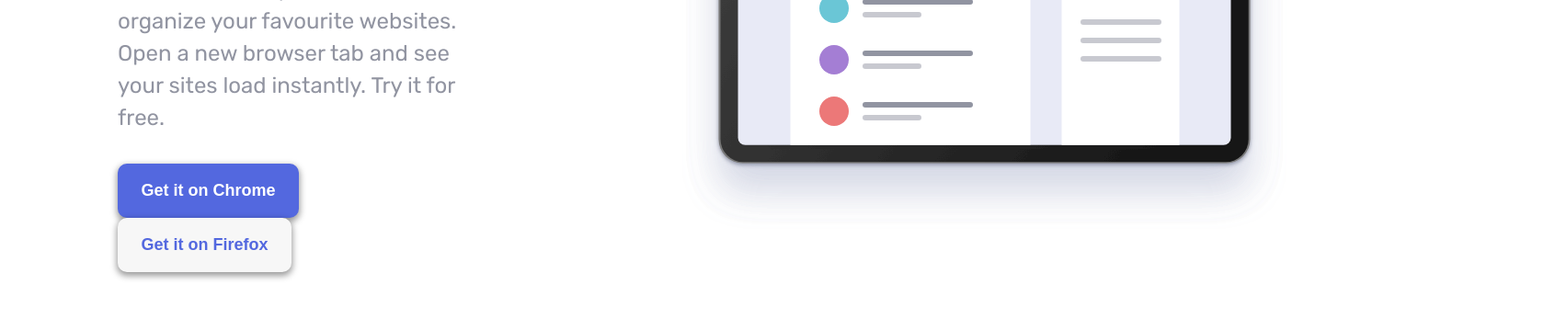
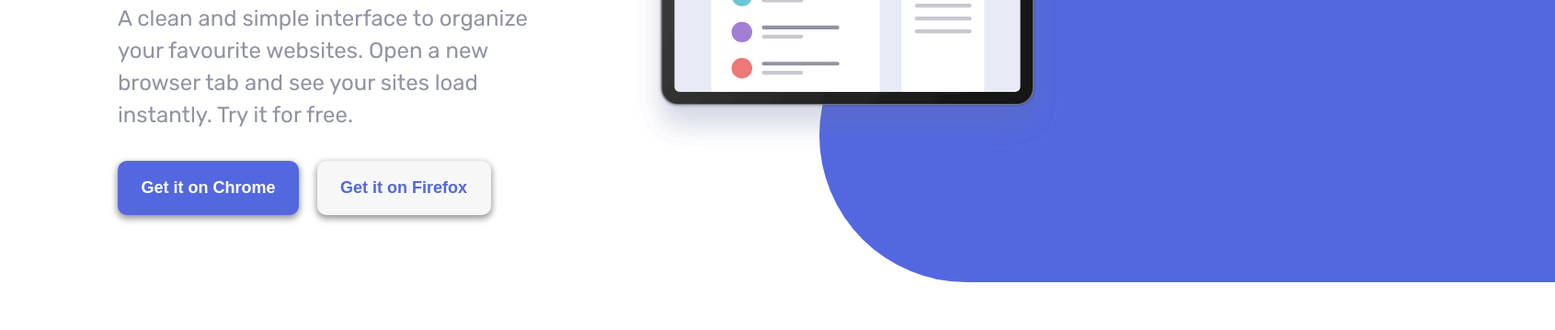
Before and after one commit to Aaryash-Shakya/PRODIGY_WD_01, a plain HTML site: page index.html in a window 1280 px wide. Shown: the part 441-800 px from the top of the page at 92% size, 1691 px wide, since content can reach past the window. Drawn offline with Linux system fonts and the light colour scheme; a script that the page names is missing.

Commit message:
add: hero section > img-box layout and style

```diff
--- a/style.css
+++ b/style.css
@@ -21,6 +21,8 @@ html{
 }
 body{
     margin: 0 8rem;
+    /* width: 100%; */
+    overflow-x: clip;
 }
 
 /* ! navbar */
@@ -32,7 +34,7 @@ nav.navbar{
 }
 .navbar-menu{
     display: flex;
-    gap: 1.5rem;
+    gap: 1rem;
 }
 .navbar-menu>a{
     text-decoration: none;
@@ -58,9 +60,10 @@ nav.navbar{
     display: flex;
     justify-content: space-between;
     align-items: center;
+    padding: 2rem 0;
 }
 #hero .text-box{
-    width: 40%;
+    width: 45%;
     display: flex;
     flex-direction: column;
     justify-content: space-evenly;
@@ -75,9 +78,6 @@ nav.navbar{
     font-size: 24px;
     line-height: 35px;
     color: var(--grayish-blue);
-}
-#hero .img-box{
-    width: 40%;
 }
 #hero .button-box{
     margin-top: 2rem;
@@ -111,3 +111,25 @@ nav.navbar{
     color: var(--very-dark-blue);
     border: 3px solid var(--grayish-blue);
 }
+#hero .img-box{
+    width: 45%;
+    position: relative;
+    height: fit-content;
+}
+.img-box img.hero-img{
+    width: 100%;
+    height: auto;
+}
+.img-box::before{
+    content: " ";
+    height: 20rem;
+    width: 800px;
+    border-radius: 175px 0 0 175px;
+    background-color: var(--soft-blue);
+    position: absolute;
+    top: 0px;
+    left: 0px;
+    margin-top: 150px;
+    margin-left: 200px;
+    z-index: -1;
+}
```
